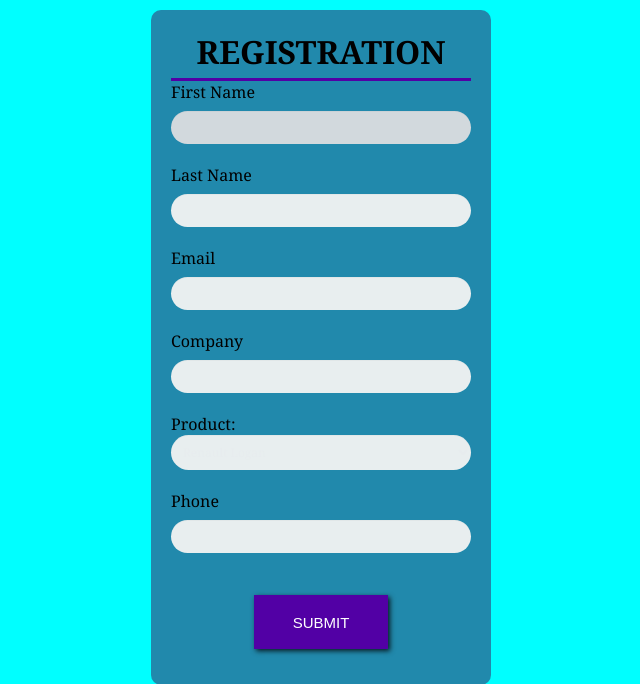
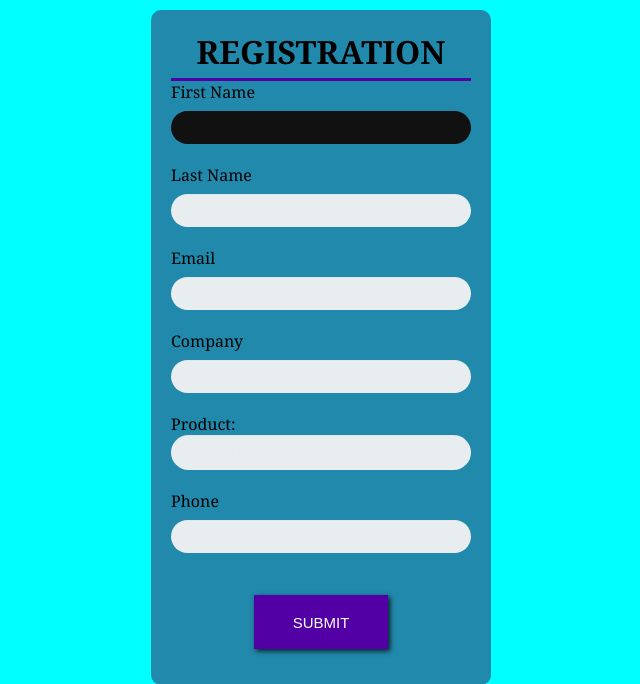
Before and after one commit to DarkKillerDudosAdmin/ffffff, a PHP site: page / in a window 1280 px wide, with the restyled element focused. Shown: the top 684 px of the page, without its empty margins (319-959 px from the left). Run offline with PHP 8.4, Linux system fonts and the light colour scheme; some libraries are stand-ins or nearby versions.

Commit message:
Updatedes

```diff
--- a/index.css
+++ b/index.css
@@ -75,7 +75,7 @@ h1 {
 .form-style-5 input[type="email"]:focus,
 .form-style-5 textarea:focus,
 .form-style-5 select:focus {
-	background: #d2d9dd;
+	background: hsl(240, 3%, 7%);
 }
 
 .form-style-5 select {
```
